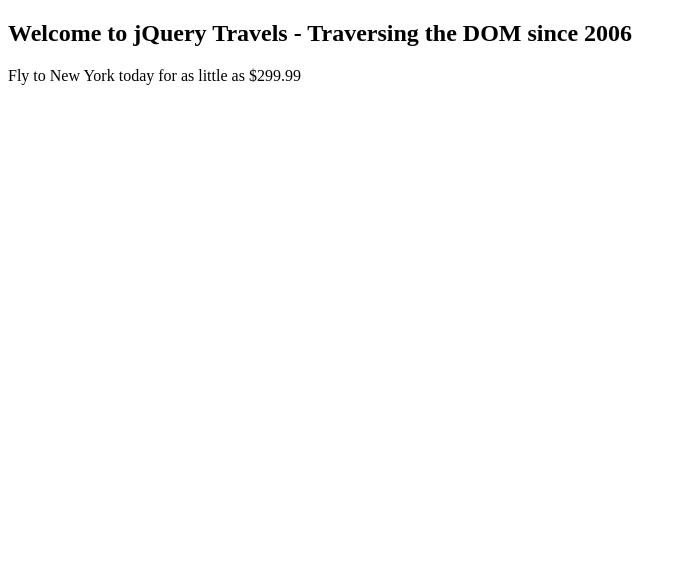
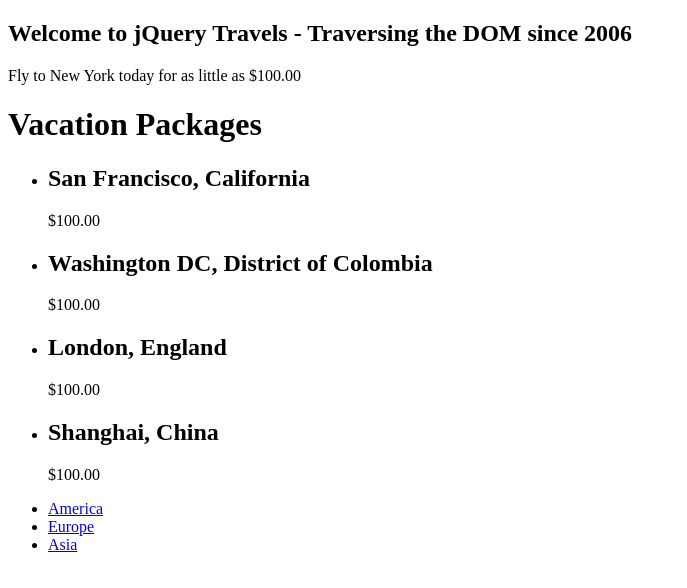
Before and after one commit to seanmdillon/jqlearn, a plain HTML site: page index.html in a window 1280 px wide. Shown: the whole page, without its empty margins (0-687 px from the left). Drawn offline with Linux system fonts and the light colour scheme.

Commit message:
Add application js code, update web page w/ flight details

```diff
--- a/index.html
+++ b/index.html
@@ -1,8 +1,6 @@
 <!DOCTYPE html>
 <html>
 <head>
-  <script src="js/jquery-1.9.1.min.js"></script>
-  <script src="js/application.js"></script>
   <title>JQuery Test Page</title>
 </head>
 <body>
@@ -10,5 +8,39 @@
     <h2>Welcome to jQuery Travels - Traversing the DOM since 2006</h2>
     <p>Fly to New York today for as little as <span>$299.99</span></p>
   </div>
+	<div id="vacations-wrapper">
+		<h1>Vacation Packages</h1>
+		<ul id="vacations">
+			<li class="vacation america">
+				<h2>San Francisco, California</h2>
+				<span class="details">$700</span>
+			</li>
+		</ul>
+		<ul id="vacations">
+			<li class="vacation america">
+				<h2>Washington DC, District of Colombia</h2>
+				<span class="details">$400</span>
+			</li>
+		</ul>
+		<ul id="vacations">
+			<li class="vacation europe">
+				<h2>London, England</h2>
+				<span class="details">$1,100</span>
+			</li>
+		</ul>
+		<ul id="vacations">
+			<li class="vacation asia">
+				<h2>Shanghai, China</h2>
+				<span class="details">$1,200</span>
+			</li>
+		</ul>
+		<ul class="sorting">
+			<li><a href="#">America</a></li>
+			<li><a href="#">Europe</a></li>
+			<li><a href="#">Asia</a></li>
+		</ul>
+	</div>
+  <script src="js/jquery-1.9.1.min.js"></script>
+  <script src="js/application.js"></script>
 </body>
 </html>
--- /dev/null
+++ b/js/application.js
@@ -0,0 +1,3 @@
+$(document).ready(function(){
+	$("span").text("$100.00");
+});
```
